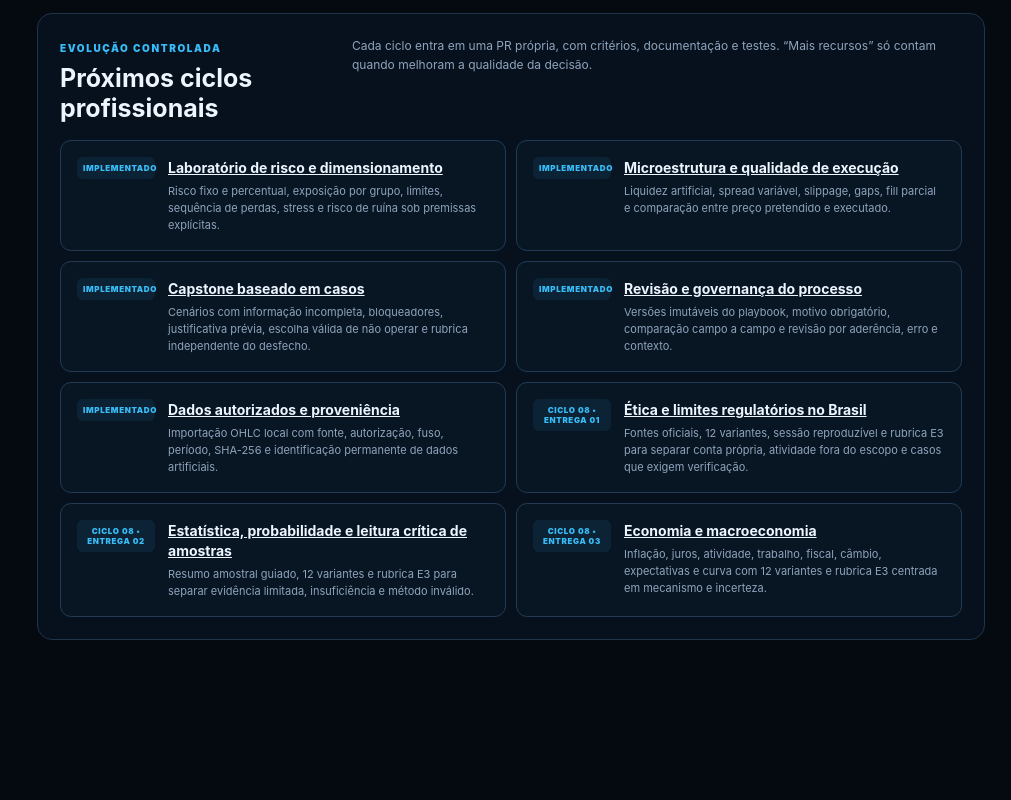
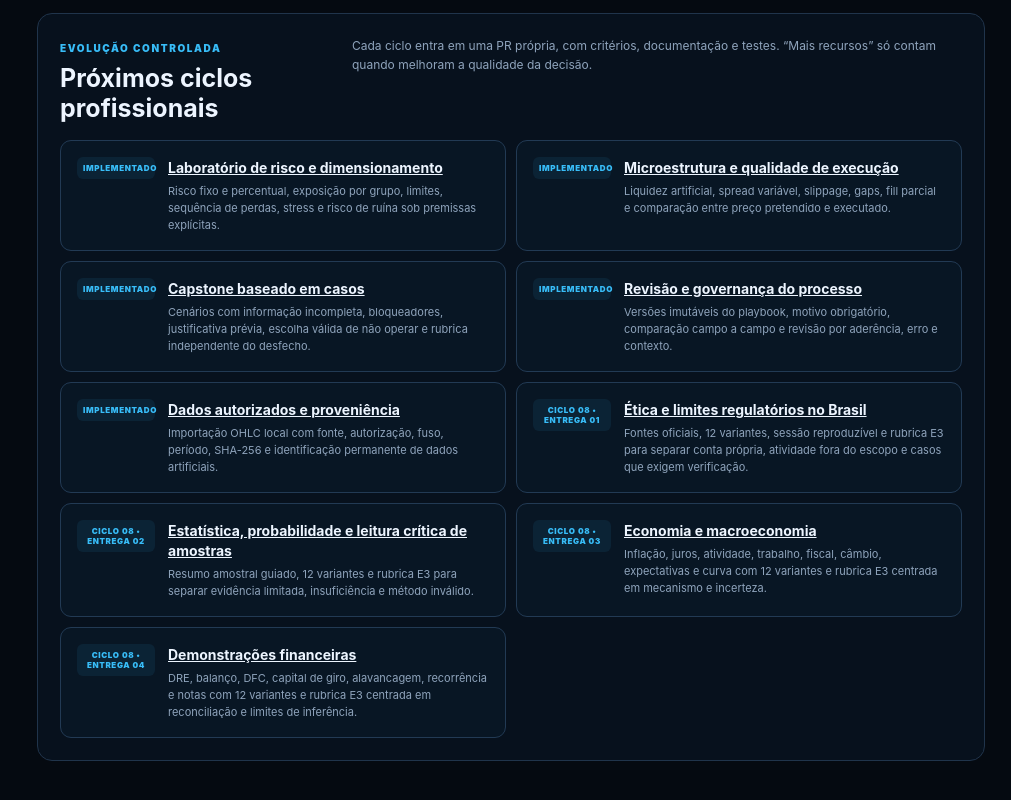
Before and after one commit to detritoscosmico/suzy-command-center, a website: page programa.html in a window 1280 px wide. Shown: the part 2679-3479 px from the top of the page, without its empty margins (269-1280 px from the left). Before the commit the page ends 3369 px from the top, so only its background shows below. Drawn offline with Linux system fonts and the light colour scheme.

Commit message:
Adicionar demonstrações financeiras ao Programa Profissional

```diff
--- a/programa.html
+++ b/programa.html
@@ -34,6 +34,7 @@
         <a href="etica.html"><span>13</span> Ética e regulação</a>
         <a href="estatistica.html"><span>14</span> Estatística e amostras</a>
         <a href="economia.html"><span>15</span> Economia e macro</a>
+        <a href="financials.html"><span>16</span> Demonstrações financeiras</a>
       </nav>
 
       <div class="privacy-card">
@@ -154,6 +155,7 @@
           <li><span>CICLO 08 • ENTREGA 01</span><div><strong><a href="etica.html">Ética e limites regulatórios no Brasil</a></strong><p>Fontes oficiais, 12 variantes, sessão reproduzível e rubrica E3 para separar conta própria, atividade fora do escopo e casos que exigem verificação.</p></div></li>
           <li><span>CICLO 08 • ENTREGA 02</span><div><strong><a href="estatistica.html">Estatística, probabilidade e leitura crítica de amostras</a></strong><p>Resumo amostral guiado, 12 variantes e rubrica E3 para separar evidência limitada, insuficiência e método inválido.</p></div></li>
           <li><span>CICLO 08 • ENTREGA 03</span><div><strong><a href="economia.html">Economia e macroeconomia</a></strong><p>Inflação, juros, atividade, trabalho, fiscal, câmbio, expectativas e curva com 12 variantes e rubrica E3 centrada em mecanismo e incerteza.</p></div></li>
+          <li><span>CICLO 08 • ENTREGA 04</span><div><strong><a href="financials.html">Demonstrações financeiras</a></strong><p>DRE, balanço, DFC, capital de giro, alavancagem, recorrência e notas com 12 variantes e rubrica E3 centrada em reconciliação e limites de inferência.</p></div></li>
         </ol>
       </section>
     </main>
```
